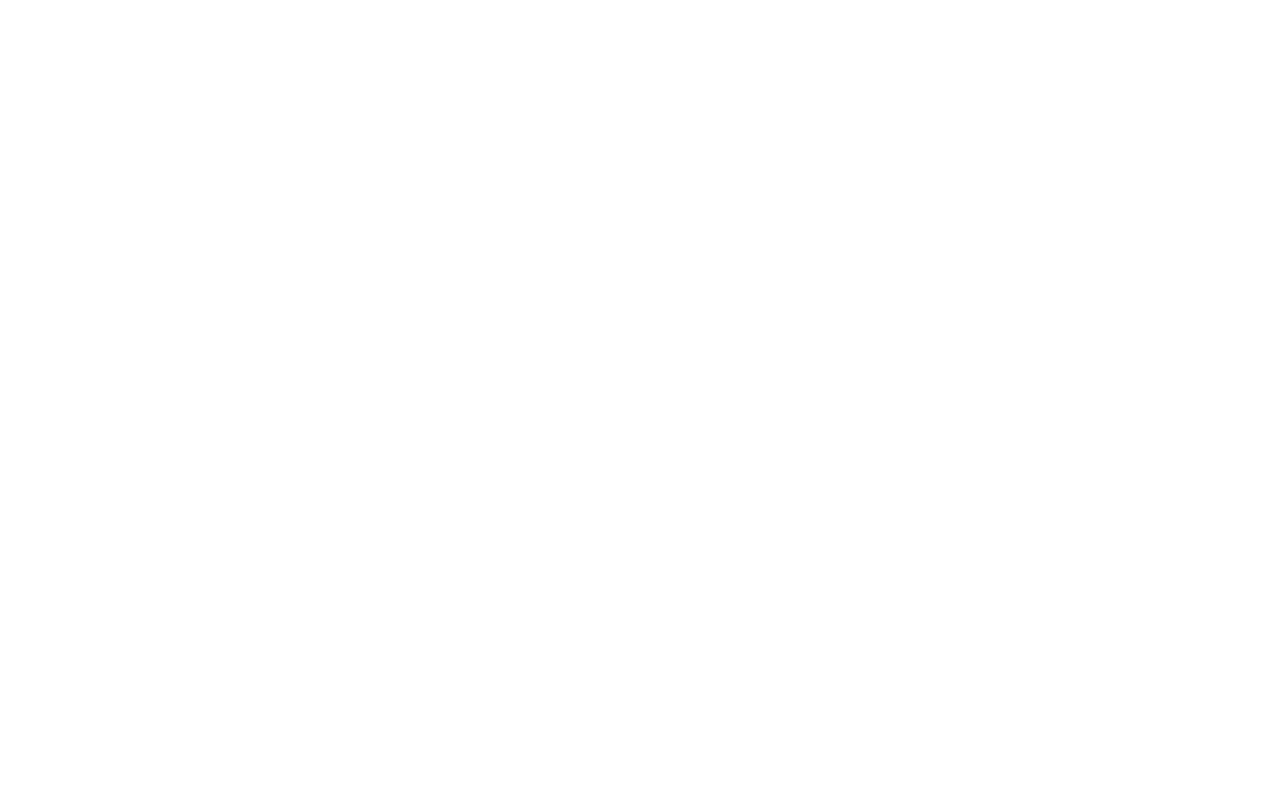
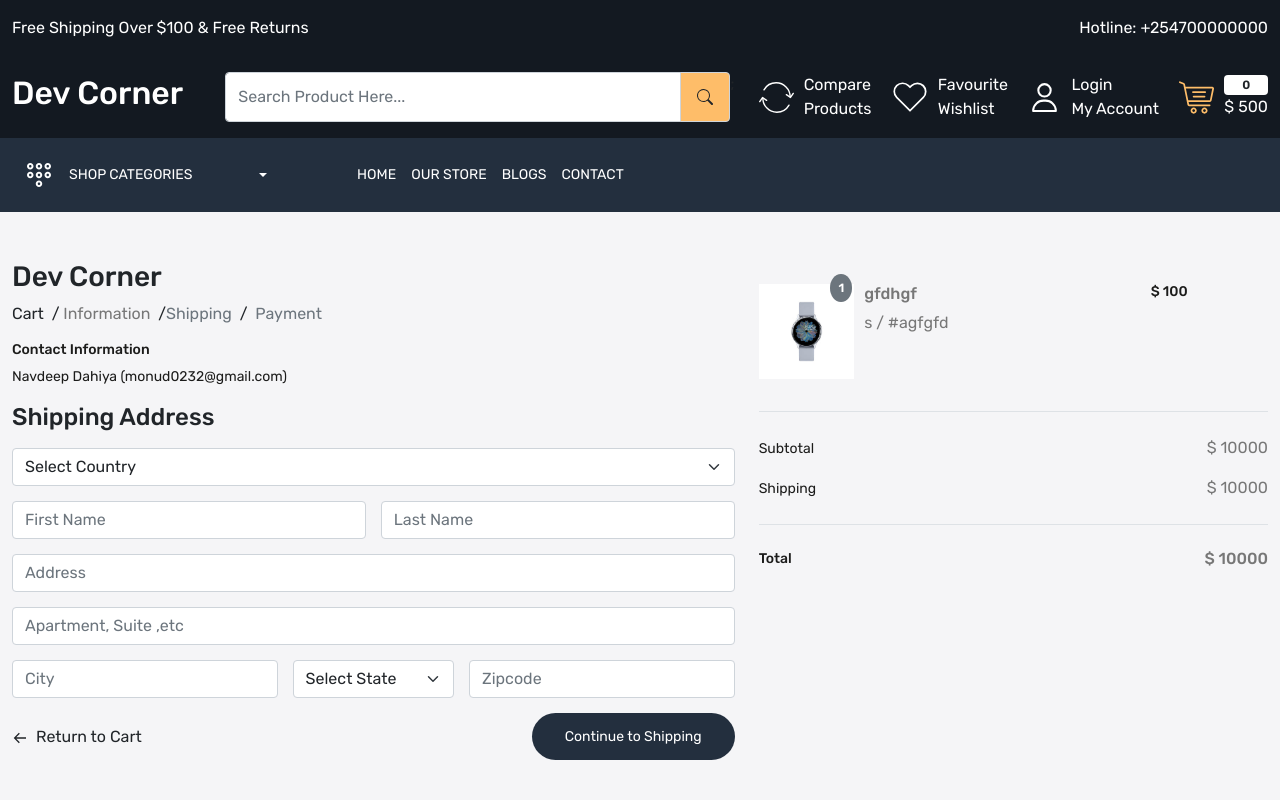
Before and after one commit to CynthiaKamau/ecommerce-react-frontend, a React (Create React App) app: page /checkout in a window 1280 px wide. Before the commit this address had no page. Shown: the top 800 px of the page. Built offline with nearby package versions, Linux system fonts and the light colour scheme.

Commit message:
Added checkout and cart section

```diff
--- a/src/App.css
+++ b/src/App.css
@@ -762,3 +762,46 @@
   color: var(--color-777777);
 }
 /* Main Product Page */
+
+/* Cart Page */
+.cart-header,
+.cart-data {
+  border-bottom: 1px solid #eaeaea;
+}
+.cart-header h4 {
+  font-size: 13px;
+  color: var(--color-777777);
+}
+.cart-col-1 {
+  width: 40%;
+}
+.cart-col-1 p {
+  color: var(--color-777777);
+  font-size: 14px;
+}
+.cart-col-2 {
+  width: 10%;
+}
+.cart-col-3 {
+  width: 15%;
+}
+.cart-col-4 {
+  width: 15%;
+}
+.cart-data h5.price {
+  font-size: 14px;
+  color: var(--color-1c1c1b);
+}
+/* Cart Page Ends here */
+
+/* Shippping Page */
+
+.total {
+  font-size: 14px;
+  color: var(--color-1c1c1b);
+}
+.total-price {
+  font-size: 16px;
+  color: var(--color-777777);
+}
+/* Shipping page ends here */
--- a/src/App.js
+++ b/src/App.js
@@ -17,6 +17,8 @@
 import RefundPloicy from "./pages/RefundPolicy";
 import TermAndContions from "./pages/TermsAndConditions";
 import SingleProduct from "./pages/SingleProduct";
+import Cart from "./pages/Cart";
+import Checkout from "./pages/Checkout";
 
 function App() {
   return (
@@ -40,6 +42,8 @@
             <Route path="shipping-policy" element={<ShippingPolicy />} />
             <Route path="term-conditions" element={<TermAndContions />} />
             <Route path="product/:id" element={<SingleProduct/>} />
+            <Route path="cart" element={<Cart/>} />
+            <Route path="checkout" element={<Checkout/>} />
           </Route>
         </Routes>
       </BrowserRouter>
--- a/src/components/BlogCard.js
+++ b/src/components/BlogCard.js
@@ -8,15 +8,13 @@
         <img src="images/blog-1.jpg" className="img-fluid w-100" alt="blog" />
       </div>
       <div className="blog-content">
-        <p className="date">1 December 2023</p>
+        <p className="date">1 Dec, 2022</p>
         <h5 className="title">A beautiful sunday morning renaissance</h5>
         <p className="desc">
-          Lorem Ipsum is simply dummy text of the printing and typesetting
-          industry. Lorem Ipsum has been the industry's standard dummy text ever
-          since the 1500s, when an unknown printer took a galley of type and
-          scrambled it to make a type specimen book.
+          Lorem ipsum dolor sit amet consectetur adipisicing elit. Atque quaerat
+          accusamus officia
         </p>
-        <Link className="button" to="">
+        <Link to="/blog/:id" className="button">
           Read More
         </Link>
       </div>
--- a/src/components/Header.js
+++ b/src/components/Header.js
@@ -86,7 +86,7 @@
                 </div>
                 <div>
                   <Link
-                    to="/"
+                    to="/cart"
                     className="d-flex align-items-center gap-10 text-white"
                   >
                     <img src="images/cart.svg" alt="cart" />
--- /dev/null
+++ b/src/pages/Cart.js
@@ -0,0 +1,77 @@
+import React from "react";
+import BreadCrumb from "../components/BreadCrumb";
+import Meta from "../components/Meta";
+import watch from "../images/watch.jpg";
+import { AiFillDelete } from "react-icons/ai";
+import { Link } from "react-router-dom";
+import Container from "../components/Container";
+
+const Cart = () => {
+  return (
+    <>
+      <Meta title={"Cart"} />
+      <BreadCrumb title="Cart" />
+      <Container class1="cart-wrapper home-wrapper-2 py-5">
+        <div className="row">
+          <div className="col-12">
+            <div className="cart-header py-3 d-flex justify-content-between align-items-center">
+              <h4 className="cart-col-1">Product</h4>
+              <h4 className="cart-col-2">Price</h4>
+              <h4 className="cart-col-3">Quantity</h4>
+              <h4 className="cart-col-4">Total</h4>
+            </div>
+            <div className="cart-data py-3 mb-2 d-flex justify-content-between align-items-center">
+              <div className="cart-col-1 gap-15 d-flex align-items-center">
+                <div className="w-25">
+                  <img src={watch} className="img-fluid" alt="product image" />
+                </div>
+                <div className="w-75">
+                  <p>GDffdhg</p>
+                  <p>Size: hgf</p>
+                  <p>Color: gfd</p>
+                </div>
+              </div>
+              <div className="cart-col-2">
+                <h5 className="price">$ 100</h5>
+              </div>
+              <div className="cart-col-3 d-flex align-items-center gap-15">
+                <div>
+                  <input
+                    className="form-control"
+                    type="number"
+                    name=""
+                    min={1}
+                    max={10}
+                    id=""
+                  />
+                </div>
+                <div>
+                  <AiFillDelete className="text-danger " />
+                </div>
+              </div>
+              <div className="cart-col-4">
+                <h5 className="price">$ 100</h5>
+              </div>
+            </div>
+          </div>
+          <div className="col-12 py-2 mt-4">
+            <div className="d-flex justify-content-between align-items-baseline">
+              <Link to="/product" className="button">
+                Continue To Shopping
+              </Link>
+              <div className="d-flex flex-column align-items-end">
+                <h4>SubTotal: $ 1000</h4>
+                <p>Taxes and shipping calculated at checkout</p>
+                <Link to="/checkout" className="button">
+                  Checkout
+                </Link>
+              </div>
+            </div>
+          </div>
+        </div>
+      </Container>
+    </>
+  );
+};
+
+export default Cart;
--- /dev/null
+++ b/src/pages/Checkout.js
@@ -0,0 +1,168 @@
+import React from "react";
+import { Link } from "react-router-dom";
+import { BiArrowBack } from "react-icons/bi";
+import watch from "../images/watch.jpg";
+import Container from "../components/Container";
+
+const Checkout = () => {
+  return (
+    <>
+      <Container class1="checkout-wrapper py-5 home-wrapper-2">
+        <div className="row">
+          <div className="col-7">
+            <div className="checkout-left-data">
+              <h3 className="website-name">Dev Corner</h3>
+              <nav
+                style={{ "--bs-breadcrumb-divider": ">" }}
+                aria-label="breadcrumb"
+              >
+                <ol className="breadcrumb">
+                  <li className="breadcrumb-item">
+                    <Link className="text-dark total-price" to="/cart">
+                      Cart
+                    </Link>
+                  </li>
+                  &nbsp; /&nbsp;
+                  <li
+                    className="breadcrumb-ite total-price active"
+                    aria-current="page"
+                  >
+                    Information
+                  </li>
+                  &nbsp; /
+                  <li className="breadcrumb-item total-price active">
+                    Shipping
+                  </li>
+                  &nbsp; /
+                  <li
+                    className="breadcrumb-item total-price active"
+                    aria-current="page"
+                  >
+                    Payment
+                  </li>
+                </ol>
+              </nav>
+              <h4 className="title total">Contact Information</h4>
+              <p className="user-details total">
+                Navdeep Dahiya (monud0232@gmail.com)
+              </p>
+              <h4 className="mb-3">Shipping Address</h4>
+              <form
+                action=""
+                className="d-flex gap-15 flex-wrap justify-content-between"
+              >
+                <div className="w-100">
+                  <select name="" className="form-control form-select" id="">
+                    <option value="" selected disabled>
+                      Select Country
+                    </option>
+                  </select>
+                </div>
+                <div className="flex-grow-1">
+                  <input
+                    type="text"
+                    placeholder="First Name"
+                    className="form-control"
+                  />
+                </div>
+                <div className="flex-grow-1">
+                  <input
+                    type="text"
+                    placeholder="Last Name"
+                    className="form-control"
+                  />
+                </div>
+                <div className="w-100">
+                  <input
+                    type="text"
+                    placeholder="Address"
+                    className="form-control"
+                  />
+                </div>
+                <div className="w-100">
+                  <input
+                    type="text"
+                    placeholder="Apartment, Suite ,etc"
+                    className="form-control"
+                  />
+                </div>
+                <div className="flex-grow-1">
+                  <input
+                    type="text"
+                    placeholder="City"
+                    className="form-control"
+                  />
+                </div>
+                <div className="flex-grow-1">
+                  <select name="" className="form-control form-select" id="">
+                    <option value="" selected disabled>
+                      Select State
+                    </option>
+                  </select>
+                </div>
+                <div className="flex-grow-1">
+                  <input
+                    type="text"
+                    placeholder="Zipcode"
+                    className="form-control"
+                  />
+                </div>
+                <div className="w-100">
+                  <div className="d-flex justify-content-between align-items-center">
+                    <Link to="/cart" className="text-dark">
+                      <BiArrowBack className="me-2" />
+                      Return to Cart
+                    </Link>
+                    <Link to="/cart" className="button">
+                      Continue to Shipping
+                    </Link>
+                  </div>
+                </div>
+              </form>
+            </div>
+          </div>
+          <div className="col-5">
+            <div className="border-bottom py-4">
+              <div className="d-flex gap-10 mb-2 align-align-items-center">
+                <div className="w-75 d-flex gap-10">
+                  <div className="w-25 position-relative">
+                    <span
+                      style={{ top: "-10px", right: "2px" }}
+                      className="badge bg-secondary text-white rounded-circle p-2 position-absolute"
+                    >
+                      1
+                    </span>
+                    <img className="img-fluid" src={watch} alt="product" />
+                  </div>
+                  <div>
+                    <h5 className="total-price">gfdhgf</h5>
+                    <p className="total-price">s / #agfgfd</p>
+                  </div>
+                </div>
+                <div className="flex-grow-1">
+                  <h5 className="total">$ 100</h5>
+                </div>
+              </div>
+            </div>
+            <div className="border-bottom py-4">
+              <div className="d-flex justify-content-between align-items-center">
+                <p className="total">Subtotal</p>
+                <p className="total-price">$ 10000</p>
+              </div>
+              <div className="d-flex justify-content-between align-items-center">
+                <p className="mb-0 total">Shipping</p>
+                <p className="mb-0 total-price">$ 10000</p>
+              </div>
+            </div>
+            <div className="d-flex justify-content-between align-items-center border-bootom py-4">
+              <h4 className="total">Total</h4>
+              <h5 className="total-price">$ 10000</h5>
+            </div>
+          </div>
+        </div>
+      </Container>
+    </>
+  );
+};
+
+export default Checkout;
```
